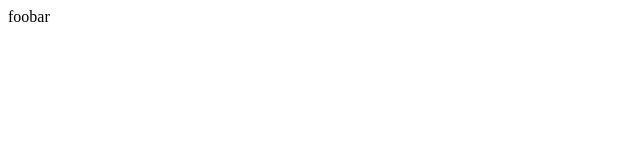
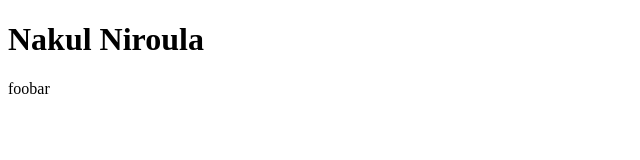
Before and after one commit to nakul07/Course2, a website: page index.html in a window 1280 px wide. Shown: the whole page, without its empty margins (0-640 px from the left). Drawn offline with Linux system fonts and the light colour scheme.

Commit message:
setting up

```diff
--- a/index.html
+++ b/index.html
@@ -4,6 +4,7 @@
 		<title>foobar</title>
 	</head>
 	<body>
+		<h1>Nakul Niroula</h1>
 		<div>foobar</div>
 	</body>
 </html>
```
Also changed, not shown: package.json (added, +24 -0 lines), 2 other files.
